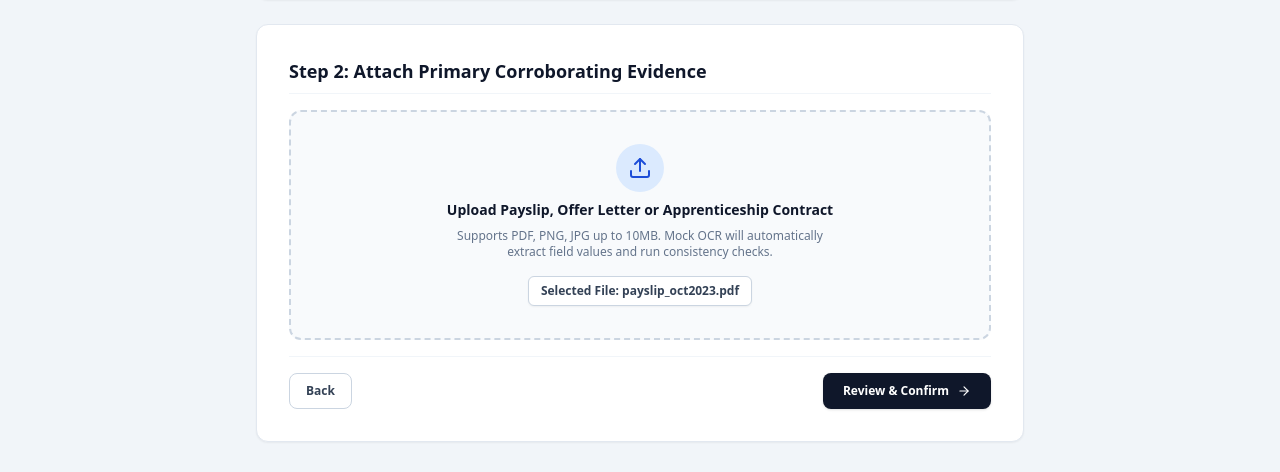
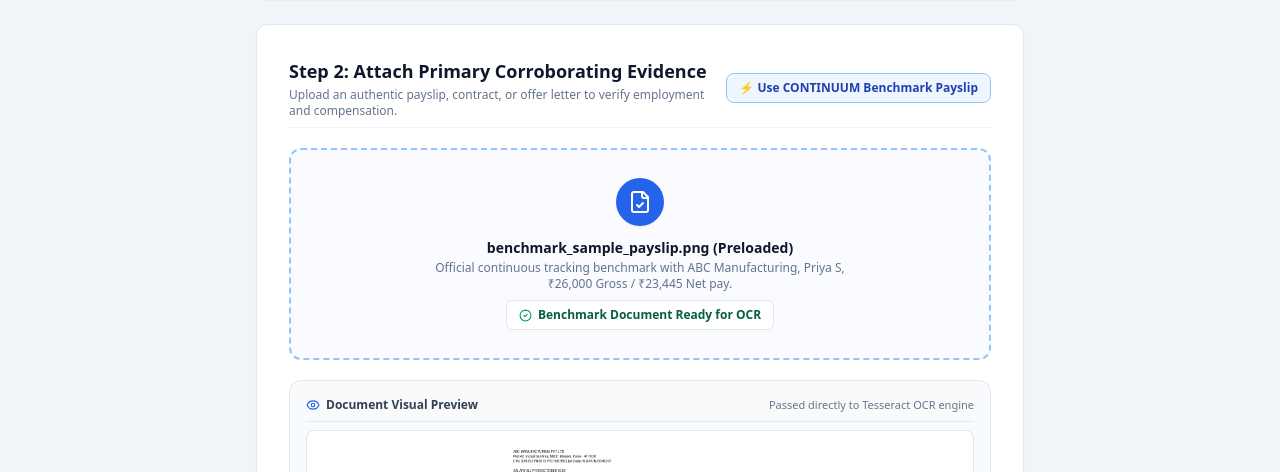
Before and after one commit to vishwaa-thangaraja/SIH2K26, a Next.js app in the folder frontend/: page /outcomes/new in a window 1280 px wide. Both pictures are taken after a click on the button "Continue to Evidence Attachment". Shown: the part 282-754 px from the top of the page. Built offline with nearby package versions, Linux system fonts and the light colour scheme; no server answers.

Commit message:
feat(outcomes): add live file uploader, preview, and direct Tesseract OCR execution to Step 2

```diff
--- a/frontend/src/app/(app)/outcomes/new/page.tsx
+++ b/frontend/src/app/(app)/outcomes/new/page.tsx
@@ -1,13 +1,13 @@
 'use client'
 
-import React, { useState, useEffect, Suspense } from 'react'
+import React, { useState, useEffect, useRef, Suspense } from 'react'
 import Link from 'next/link'
 import { useRouter, useSearchParams } from 'next/navigation'
 import { useRole } from '@/contexts/RoleContext'
 import {
   Building2, Sparkles, ArrowRight, ArrowLeft,
   Upload, CheckCircle2, ShieldCheck, FileCheck,
-  MessageSquare, Phone, Check, RefreshCw
+  MessageSquare, Phone, Check, RefreshCw, Eye, AlertCircle, FileText, Lock
 } from 'lucide-react'
 
 export default function NewEmploymentEventPage() {
@@ -26,8 +26,8 @@ export default function NewEmploymentEventPage() {
 function NewEmploymentEventContent() {
   const router = useRouter()
   const searchParams = useSearchParams()
-  const { setActiveTraineeId } = useRole()
-  const traineeId = searchParams.get('trainee_id') || 'T001'
+  const { setActiveTraineeId, activeTrainee } = useRole()
+  const traineeId = searchParams.get('trainee_id') || activeTrainee?.trainee_id || 'T001'
   const milestone = searchParams.get('milestone') || '3M'
   const source = searchParams.get('source')
 
@@ -35,6 +35,15 @@ function NewEmploymentEventContent() {
   const [step, setStep] = useState<1 | 2 | 3>(1)
   const [isSubmitting, setIsSubmitting] = useState(false)
   const [submissionSuccess, setSubmissionSuccess] = useState(false)
+
+  // Evidence upload & OCR states
+  const [selectedFile, setSelectedFile] = useState<File | null>(null)
+  const [useSample, setUseSample] = useState<boolean>(true)
+  const [previewUrl, setPreviewUrl] = useState<string>('/sample_payslip.png')
+  const [ocrRunning, setOcrRunning] = useState<boolean>(false)
+  const [ocrStage, setOcrStage] = useState<string>('')
+  const [errorMsg, setErrorMsg] = useState<string | null>(null)
+  const fileInputRef = useRef<HTMLInputElement>(null)
 
   const [formData, setFormData] = useState({
     employer_name: 'ABC Manufacturing Pvt Ltd',
@@ -62,27 +71,62 @@ function NewEmploymentEventContent() {
     }
   }, [traineeId, setActiveTraineeId])
 
-  const handleSubmitAndVerify = async () => {
-    setIsSubmitting(true)
+  const uploadAndRunOCR = async () => {
+    setOcrRunning(true)
+    setErrorMsg(null)
     try {
+      setOcrStage('Stage 1: Connecting to Tesseract 5.5.3 OCR Engine...')
+      await new Promise(r => setTimeout(r, 450))
+
+      // Also notify communications backend to record response
       if (traineeId) {
-        // Close the follow-up feedback loop on the backend
-        await fetch(`http://127.0.0.1:8000/communications/respond/${traineeId}`, {
+        fetch(`http://127.0.0.1:8000/communications/respond/${traineeId}`, {
           method: 'POST',
           headers: { 'Content-Type': 'application/json' },
           body: JSON.stringify({
             milestone: milestone,
-            notes: `Self-reported via SMS Follow-Up link: Employer=${formData.employer_name}, Wage=₹${formData.wage_monthly}`
+            notes: `Self-reported via Outreach link: Employer=${formData.employer_name}, Wage=₹${formData.wage_monthly}`
           })
+        }).catch(() => {})
+      }
+
+      setOcrStage('Stage 2: Parsing Layout & Extracting Financial Entities...')
+      const body = new FormData()
+      body.append('trainee_id', traineeId)
+      body.append('doc_type', formData.evidence_type || 'payslip')
+      body.append('use_sample', useSample ? 'true' : 'false')
+      if (selectedFile && !useSample) {
+        body.append('file', selectedFile)
+      }
+
+      setOcrStage('Stage 3: Running Deterministic Consistency Checks...')
+      const res = await fetch('http://localhost:8000/evidence/upload', {
+        method: 'POST',
+        body: body,
       })
+
+      if (!res.ok) {
+        throw new Error(`OCR processing failed with HTTP ${res.status}`)
       }
-      setSubmissionSuccess(true)
-      setTimeout(() => {
-        router.push(`/evidence/upload?trainee_id=${traineeId}`)
-      }, 1500)
+
+      const resData = await res.json()
+      setOcrStage('Extraction Completed! Navigating to Verification Dossier...')
+      await new Promise(r => setTimeout(r, 400))
+
+      router.push(`/evidence/${resData.evidence_id || 'DOC001'}/extraction?trainee_id=${traineeId}`)
+    } catch (err: any) {
+      console.error(err)
+      setErrorMsg(err.message || 'Failed to process document through OCR engine.')
+      setOcrRunning(false)
+    }
+  }
+
+  const handleSubmitAndVerify = async () => {
+    setIsSubmitting(true)
+    try {
+      await uploadAndRunOCR()
     } catch (err) {
-      console.error('Failed to notify communications backend', err)
-      router.push(`/evidence/upload?trainee_id=${traineeId}`)
+      console.error(err)
     } finally {
       setIsSubmitting(false)
     }
@@ -231,39 +275,143 @@ function NewEmploymentEventContent() {
         )}
 
         {step === 2 && (
-          <div className="space-y-4">
-            <h2 className="text-lg font-bold text-slate-900 pb-2 border-b border-slate-100">
+          <div className="space-y-5">
+            <div className="flex flex-col sm:flex-row sm:items-center justify-between pb-2 border-b border-slate-100 gap-2">
+              <div>
+                <h2 className="text-lg font-bold text-slate-900">
                   Step 2: Attach Primary Corroborating Evidence
                 </h2>
+                <p className="text-xs text-slate-500 mt-0.5">
+                  Upload an authentic payslip, contract, or offer letter to verify employment and compensation.
+                </p>
+              </div>
+              <button
+                type="button"
+                onClick={() => {
+                  setSelectedFile(null)
+                  setUseSample(true)
+                  setPreviewUrl('/sample_payslip.png')
+                  setErrorMsg(null)
+                }}
+                className={`text-xs font-bold px-3 py-1.5 rounded-lg border transition-colors cursor-pointer shrink-0 ${
+                  useSample
+                    ? 'bg-blue-50 text-blue-800 border-blue-300 shadow-xs'
+                    : 'bg-white text-slate-600 border-slate-300 hover:bg-slate-50'
+                }`}
+              >
+                ⚡ Use CONTINUUM Benchmark Payslip
+              </button>
+            </div>
 
-            <div className="border-2 border-dashed border-slate-300 hover:border-sky-500 rounded-xl p-8 text-center bg-slate-50 cursor-pointer transition-colors space-y-2">
-              <div className="w-12 h-12 rounded-full bg-blue-100 text-blue-700 flex items-center justify-center mx-auto">
-                <Upload size={24} />
+            <input
+              ref={fileInputRef}
+              type="file"
+              accept="image/*,.pdf"
+              className="hidden"
+              onChange={(e) => {
+                if (e.target.files && e.target.files[0]) {
+                  const f = e.target.files[0]
+                  setSelectedFile(f)
+                  setUseSample(false)
+                  setPreviewUrl(URL.createObjectURL(f))
+                  setErrorMsg(null)
+                }
+              }}
+            />
+
+            <div
+              onClick={() => fileInputRef.current?.click()}
+              className={`border-2 border-dashed rounded-xl p-7 text-center cursor-pointer transition-all ${
+                useSample
+                  ? 'border-blue-300 bg-blue-50/40 hover:bg-blue-50/70'
+                  : 'border-sky-400 bg-sky-50/40 hover:bg-sky-50/70'
+              }`}
+            >
+              <div className="w-12 h-12 rounded-full bg-blue-600 text-white flex items-center justify-center mx-auto shadow-sm">
+                {useSample ? <FileCheck size={24} /> : <Upload size={24} />}
               </div>
-              <h3 className="font-bold text-slate-900 text-sm">Upload Payslip, Offer Letter or Apprenticeship Contract</h3>
-              <p className="text-xs text-slate-500 max-w-sm mx-auto">
-                Supports PDF, PNG, JPG up to 10MB. Mock OCR will automatically extract field values and run consistency checks.
+              <h3 className="font-bold text-slate-900 text-sm mt-3">
+                {useSample ? 'benchmark_sample_payslip.png (Preloaded)' : (selectedFile ? selectedFile.name : 'Click to Browse / Upload Document Image')}
+              </h3>
+              <p className="text-xs text-slate-500 mt-0.5 max-w-md mx-auto">
+                {useSample
+                  ? `Official continuous tracking benchmark with ABC Manufacturing, ${traineeName || 'Priya S'}, ₹26,000 Gross / ₹23,445 Net pay.`
+                  : (selectedFile ? `File size: ${(selectedFile.size / 1024).toFixed(1)} KB • Image loaded and ready for OCR analysis.` : 'Supports PNG, JPG, JPEG, and PDF documents up to 10MB.')}
               </p>
               <div className="pt-2">
-                <span className="bg-white border border-slate-300 text-slate-700 text-xs px-3 py-1.5 rounded-md font-semibold shadow-sm inline-block">
-                  Selected File: payslip_oct2023.pdf
+                <span className="bg-white border border-slate-200 text-emerald-800 text-xs px-3 py-1.5 rounded-md font-bold shadow-xs inline-flex items-center gap-1.5">
+                  <CheckCircle2 size={13} className="text-emerald-600" />
+                  {useSample ? 'Benchmark Document Ready for OCR' : (selectedFile ? 'Custom Document Attached' : 'Click to Select Document')}
                 </span>
               </div>
             </div>
 
-            <div className="flex justify-between pt-4 border-t border-slate-100">
+            {/* Visual Preview */}
+            {previewUrl && (
+              <div className="bg-slate-50 border border-slate-200 rounded-xl p-4">
+                <div className="flex items-center justify-between pb-2 mb-2 border-b border-slate-200 text-xs font-bold text-slate-700">
+                  <span className="flex items-center gap-1.5">
+                    <Eye size={14} className="text-blue-600" />
+                    Document Visual Preview
+                  </span>
+                  <span className="text-[11px] font-normal text-slate-500">Passed directly to Tesseract OCR engine</span>
+                </div>
+                <div className="max-h-56 overflow-hidden rounded-lg border border-slate-200 flex justify-center bg-white p-2">
+                  <img
+                    src={previewUrl}
+                    alt="Evidence document preview"
+                    className="max-h-52 object-contain w-auto rounded"
+                  />
+                </div>
+              </div>
+            )}
+
+            {/* OCR Progress State */}
+            {ocrRunning && (
+              <div className="p-4 bg-blue-50 border border-blue-200 rounded-xl space-y-2">
+                <div className="flex items-center gap-2 text-blue-900 font-bold text-xs">
+                  <RefreshCw size={16} className="animate-spin text-blue-600" />
+                  <span>{ocrStage}</span>
+                </div>
+                <div className="w-full bg-blue-200 h-1.5 rounded-full overflow-hidden">
+                  <div className="bg-blue-600 h-full w-2/3 animate-pulse"></div>
+                </div>
+              </div>
+            )}
+
+            {errorMsg && (
+              <div className="p-3 bg-rose-50 border border-rose-200 text-rose-800 rounded-xl text-xs font-semibold flex items-center gap-2">
+                <AlertCircle size={15} className="text-rose-600 shrink-0" />
+                <span>{errorMsg}</span>
+              </div>
+            )}
+
+            <div className="flex flex-col sm:flex-row items-center justify-between pt-4 border-t border-slate-100 gap-3">
               <button
                 onClick={() => setStep(1)}
-                className="bg-white hover:bg-slate-50 text-slate-700 border border-slate-300 font-semibold text-xs px-4 py-2 rounded-lg transition-colors"
+                disabled={ocrRunning}
+                className="w-full sm:w-auto bg-white hover:bg-slate-50 text-slate-700 border border-slate-300 font-semibold text-xs px-4 py-2.5 rounded-lg transition-colors cursor-pointer disabled:opacity-50"
               >
-                Back
+                ← Back to Role Details
+              </button>
+              <div className="flex items-center gap-2.5 w-full sm:w-auto justify-end">
+                <button
+                  type="button"
+                  disabled={ocrRunning}
+                  onClick={uploadAndRunOCR}
+                  className="w-full sm:w-auto inline-flex items-center justify-center gap-2 bg-gradient-to-r from-amber-500 to-amber-600 hover:from-amber-400 text-slate-950 font-black text-xs px-5 py-2.5 rounded-lg shadow transition-all active:scale-95 cursor-pointer disabled:opacity-50"
+                >
+                  <Sparkles size={14} className="fill-slate-950" />
+                  <span>{ocrRunning ? 'Running OCR Engine...' : 'Run Tesseract OCR & Verify Now'}</span>
                 </button>
                 <button
                   onClick={() => setStep(3)}
-                className="inline-flex items-center gap-2 bg-slate-900 hover:bg-slate-800 text-white font-semibold text-xs px-5 py-2.5 rounded-lg shadow transition-colors"
+                  disabled={ocrRunning}
+                  className="w-full sm:w-auto inline-flex items-center justify-center gap-2 bg-slate-900 hover:bg-slate-800 text-white font-semibold text-xs px-5 py-2.5 rounded-lg shadow transition-colors cursor-pointer disabled:opacity-50"
                 >
-                Review & Confirm <ArrowRight size={14} />
+                  Review &amp; Submit <ArrowRight size={14} />
                 </button>
+              </div>
             </div>
           </div>
         )}
@@ -271,7 +419,7 @@ function NewEmploymentEventContent() {
         {step === 3 && (
           <div className="space-y-4">
             <h2 className="text-lg font-bold text-slate-900 pb-2 border-b border-slate-100">
-              Step 3: Review & Initiate Verification Pipeline
+              Step 3: Review &amp; Initiate Verification Pipeline
             </h2>
 
             <div className="bg-slate-50 border border-slate-200 rounded-lg p-4 space-y-2 text-xs">
@@ -300,6 +448,12 @@ function NewEmploymentEventContent() {
                   <span className="text-slate-500">Start Date:</span>
                   <p className="font-bold text-slate-900">{formData.start_date}</p>
                 </div>
+                <div className="col-span-2 pt-1 border-t border-slate-200 flex items-center justify-between">
+                  <span className="text-slate-500">Corroborating Evidence:</span>
+                  <span className="font-bold text-slate-800">
+                    {useSample ? 'CONTINUUM Benchmark Payslip (Preloaded)' : (selectedFile ? selectedFile.name : 'Document Attached')}
+                  </span>
+                </div>
               </div>
             </div>
 
@@ -312,44 +466,46 @@ function NewEmploymentEventContent() {
               </div>
             )}
 
-            {submissionSuccess ? (
-              <div className="p-4 bg-emerald-50 border border-emerald-300 rounded-lg text-xs text-emerald-900 flex items-center gap-2 animate-in fade-in">
-                <CheckCircle2 size={18} className="text-emerald-600 shrink-0" />
-                <div>
-                  <p className="font-extrabold text-sm">Outreach Response Recorded Successfully!</p>
-                  <p className="text-emerald-700">Follow-up ledger updated. Redirecting to evidence processing pipeline...</p>
+            {ocrRunning && (
+              <div className="p-4 bg-blue-50 border border-blue-200 rounded-xl space-y-2">
+                <div className="flex items-center gap-2 text-blue-900 font-bold text-xs">
+                  <RefreshCw size={16} className="animate-spin text-blue-600" />
+                  <span>{ocrStage}</span>
+                </div>
+                <div className="w-full bg-blue-200 h-1.5 rounded-full overflow-hidden">
+                  <div className="bg-blue-600 h-full w-2/3 animate-pulse"></div>
                 </div>
               </div>
-            ) : (
-              <div className="p-3.5 bg-emerald-50 border border-emerald-200 rounded-lg text-xs text-emerald-800 flex items-start gap-2">
-                <CheckCircle2 size={16} className="text-emerald-600 shrink-0 mt-0.5" />
-                <p>
-                  Upon submission, OCR intelligence will extract entities from the attached payslip and trigger an automated mock attestation notification to the employer.
-                </p>
+            )}
+
+            {errorMsg && (
+              <div className="p-3 bg-rose-50 border border-rose-200 text-rose-800 rounded-xl text-xs font-semibold flex items-center gap-2">
+                <AlertCircle size={15} className="text-rose-600 shrink-0" />
+                <span>{errorMsg}</span>
               </div>
             )}
 
             <div className="flex justify-between pt-4 border-t border-slate-100">
               <button
                 onClick={() => setStep(2)}
-                disabled={isSubmitting || submissionSuccess}
+                disabled={ocrRunning}
                 className="bg-white hover:bg-slate-50 text-slate-700 border border-slate-300 font-semibold text-xs px-4 py-2 rounded-lg transition-colors disabled:opacity-50 cursor-pointer"
               >
                 Back
               </button>
               <button
                 onClick={handleSubmitAndVerify}
-                disabled={isSubmitting || submissionSuccess}
+                disabled={ocrRunning}
                 className="inline-flex items-center gap-2 bg-emerald-600 hover:bg-emerald-700 text-white font-bold text-xs px-6 py-2.5 rounded-lg shadow transition-colors disabled:opacity-50 cursor-pointer"
               >
-                {isSubmitting ? (
+                {ocrRunning ? (
                   <>
                     <RefreshCw size={14} className="animate-spin" />
-                    <span>Recording Response...</span>
+                    <span>Executing OCR Pipeline...</span>
                   </>
                 ) : (
                   <>
-                    <span>Submit Event & Trigger OCR Pipeline</span>
+                    <span>Submit Event &amp; Launch OCR Pipeline</span>
                     <ArrowRight size={14} />
                   </>
                 )}
```
Lines whose indentation alone changed are shown as unchanged.
